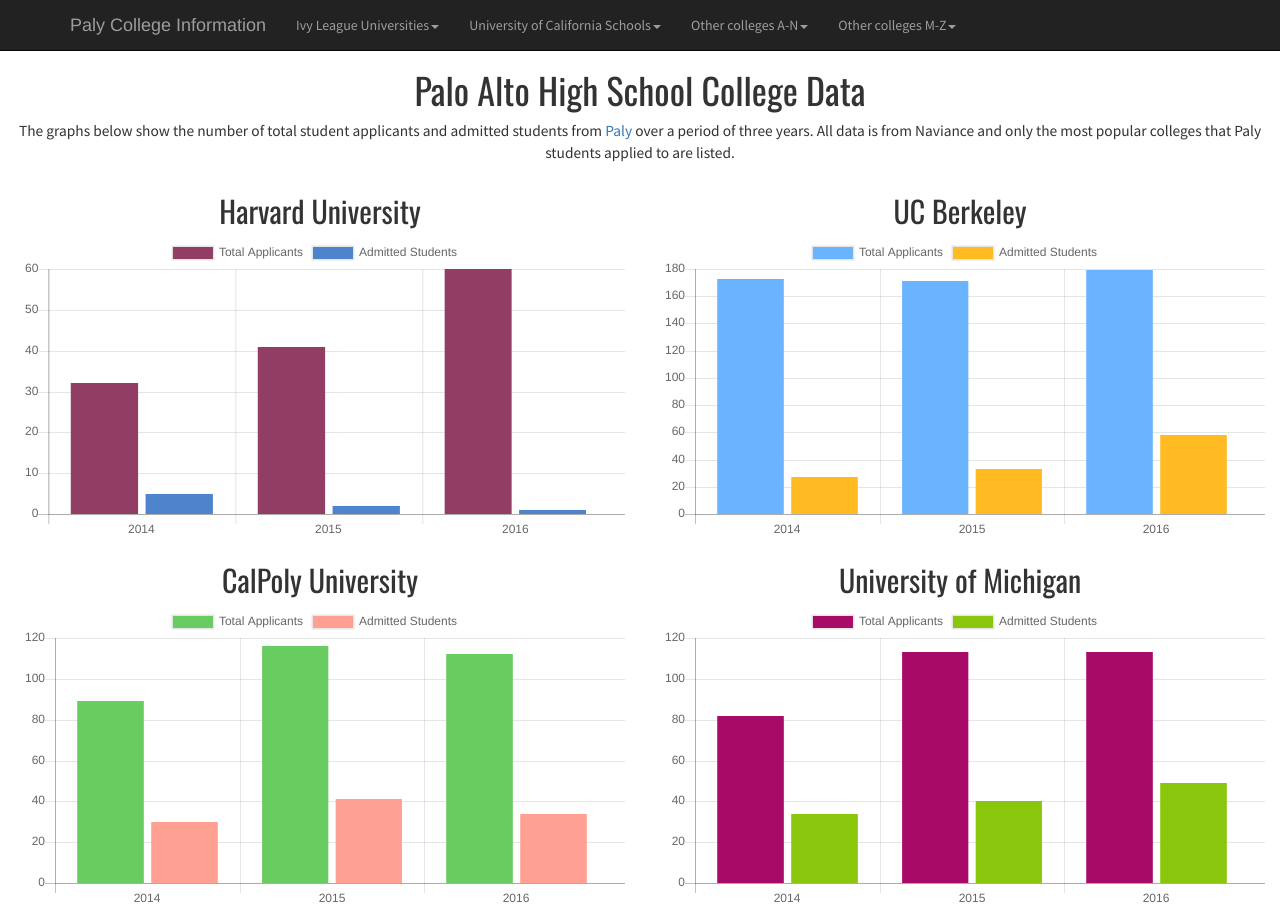
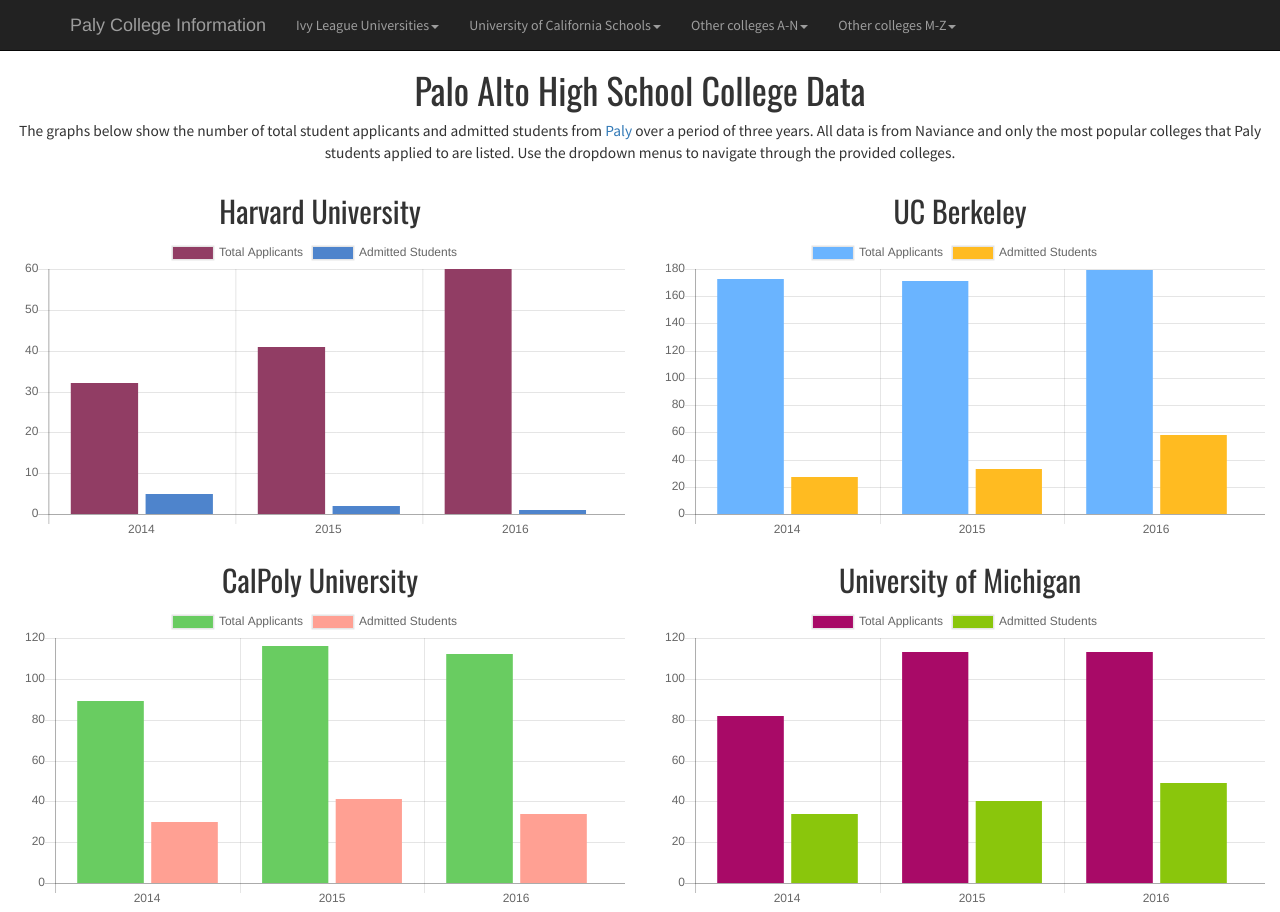
Before and after one commit to KaiyoteSoft/collegeInfo, a plain HTML site: page index.html in a window 1280 px wide. Drawn offline with nearby package versions, Linux system fonts and the light colour scheme.

Commit message:
Added directions to top

```diff
--- a/index.html
+++ b/index.html
@@ -135,7 +135,8 @@
 		<h1 id="siteTitle">Palo Alto High School College Data</h1>
 		<p id="siteDescription">The graphs below show the number of total student applicants
 			and admitted students from <a href="http://www.paly.net/" target="_blank">Paly</a> over a period of three years. All data is from Naviance and
-			only the most popular colleges that Paly students applied to are listed.</p>
+			only the most popular colleges that Paly students applied to are listed.
+			Use the dropdown menus to navigate through the provided colleges. </p>
 		<div class ="row">
 			<div class="col-sm-6" id="ivyGraph">
 		<h2 style = "text-align:center;" id="ivyName"></h2>
```
